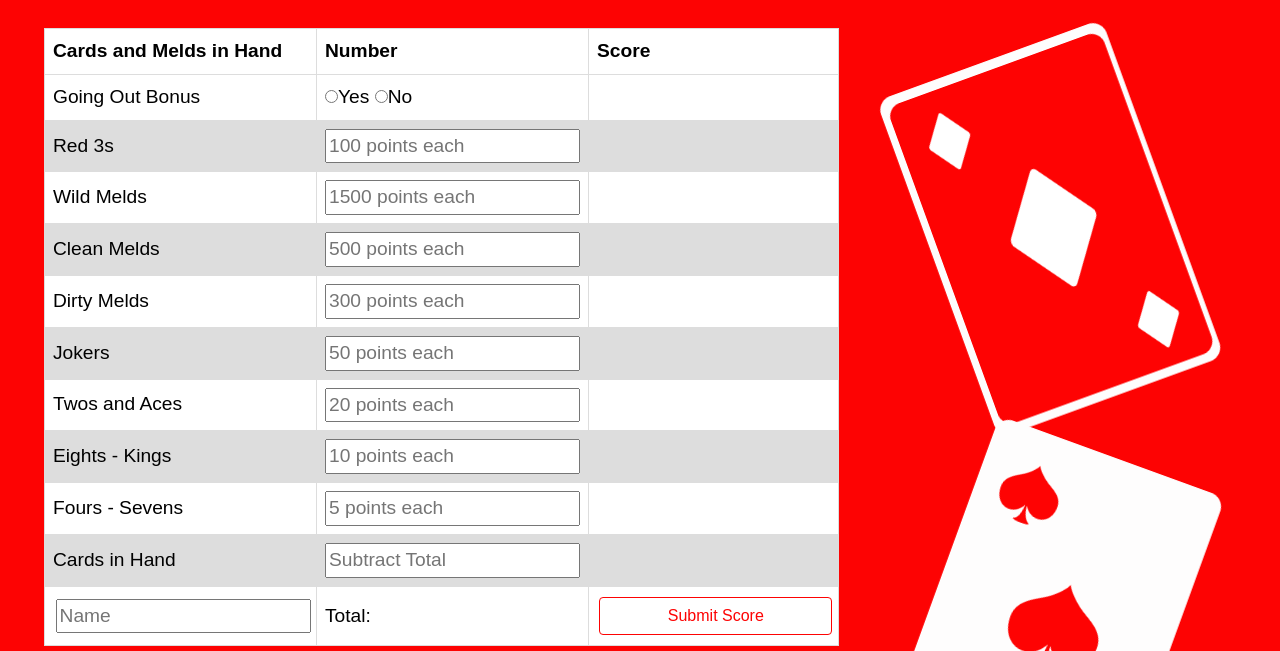
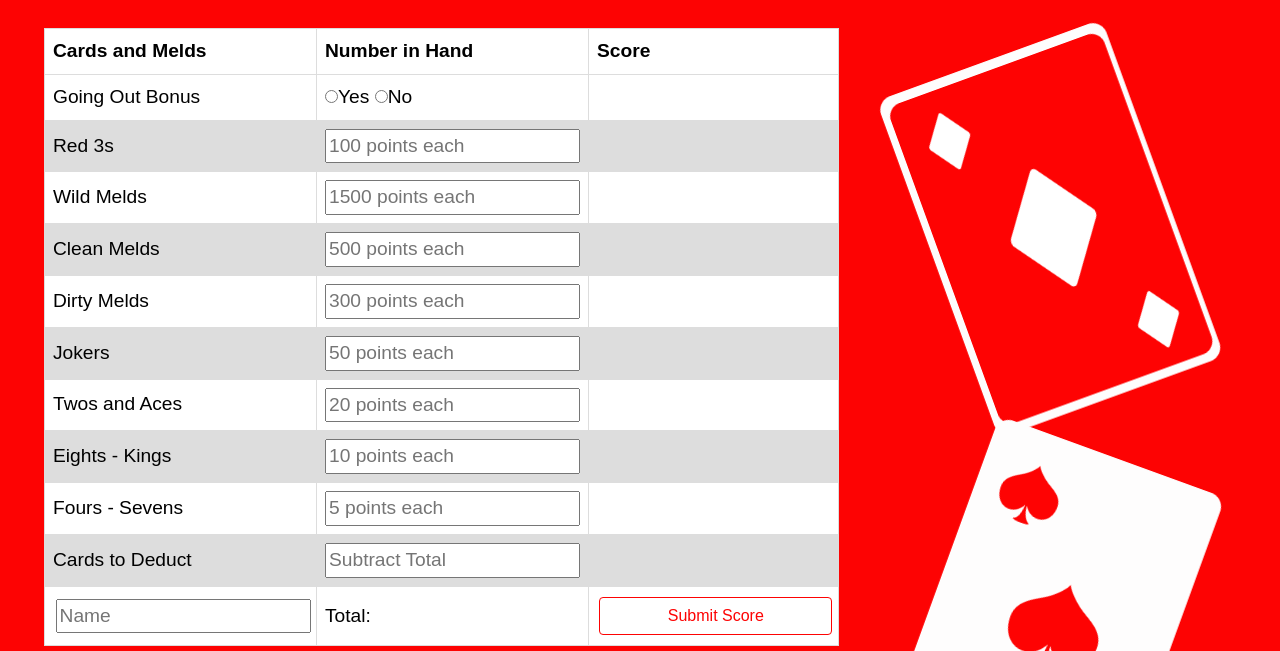
Before and after one commit to MichelleBerta/hand-and-foot-scorekeeper, a website: page public/index.html in a window 1280 px wide. Shown: the part 132-783 px from the top of the page. Drawn offline with nearby package versions, Linux system fonts and the light colour scheme.

Commit message:
added screenshots

```diff
--- a/public/index.html
+++ b/public/index.html
@@ -257,8 +257,8 @@
         <div class="col-lg-8 col-sm-12">
           <table>
             <thead>
-              <th>Cards and Melds in Hand</th>
-              <th>Number</th>
+              <th>Cards and Melds</th>
+              <th>Number in Hand</th>
               <th>Score</th>
             </thead>
             <tbody id="tbody">
@@ -336,7 +336,7 @@
               </tr>
 
               <tr>
-                <td>Cards in Hand</td>
+                <td>Cards to Deduct</td>
                 <td>
                   <input type="number" name="qty" id="subtractNumber" maxlength="3" onkeyup="subtractBy(); moveCursor(this, 'submitScore')" placeholder="Subtract Total" />
                 </td>
@@ -364,7 +364,7 @@
             <div class="modal-dialog">
               <div class="modal-content">
                 <div class="modal-header">
-                  <h5 class="modal-title" id="finalScoreModalLabel">Final Scores Are:</h5>
+                  <h5 class="modal-title" id="finalScoreModalLabel">Final Scores:</h5>
 
 
 
--- a/public/styles.css
+++ b/public/styles.css
@@ -151,6 +151,10 @@ tr:nth-child(even) {
   border-color: #fd0303;
 }
 
+.btn-primary:hover {
+  background-color: black;
+}
+
 .accordion-button:not(.collapsed) {
   background-color: black;
   color: white;
```
Also changed, not shown: public/index.js (+1 -6 lines), assets/budget-tracker.png (deleted), assets/images/HowToPlay.png (added), assets/images/handAndFootApp.png (added).
